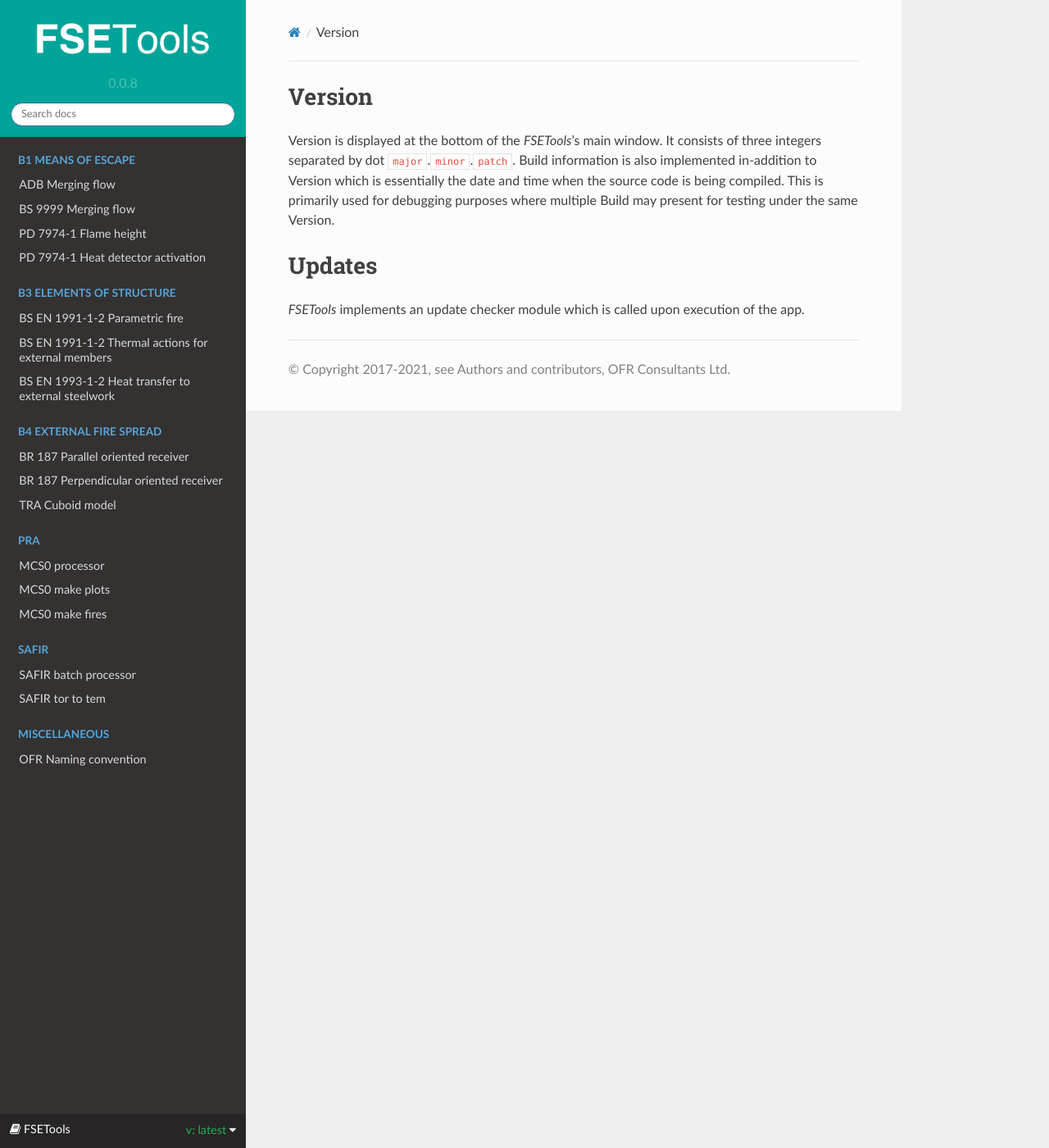
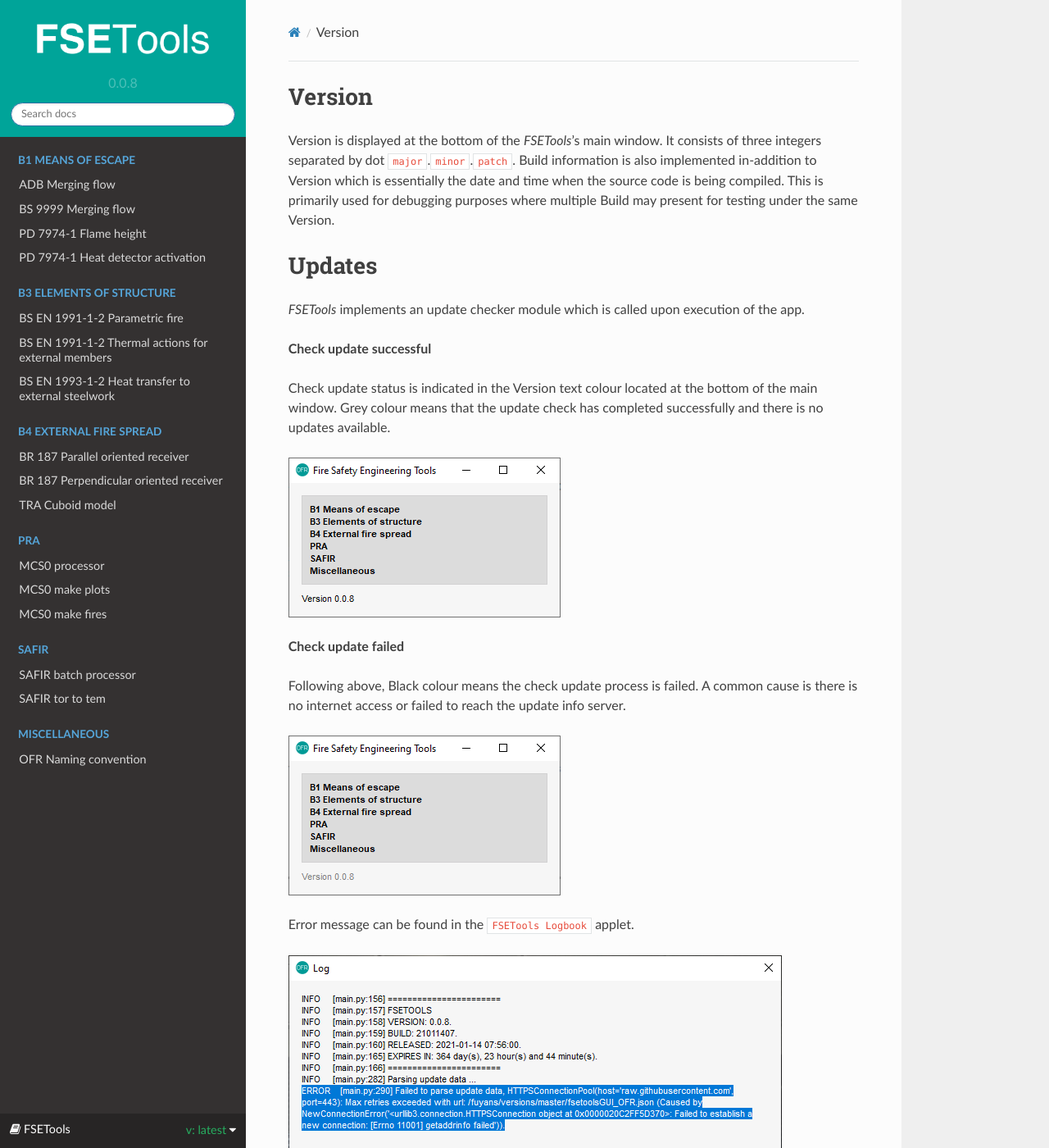
Before and after one commit to fuyans/fsetoolsGUI-doc, a Sphinx documentation site: the page built from source/Versions-and-updates.rst, in a window 1280 px wide and 1400 px high. Shown: the whole window at 82% size. Built offline with Sphinx 7.4.7 and the Read the Docs theme 2.0.0, drawn with Linux system fonts in a browser that asks for light colours; some of the changed text lies outside the part shown.

Commit message:
Added versions and updates.

```diff
--- a/source/Versions-and-updates.rst
+++ b/source/Versions-and-updates.rst
@@ -7,3 +7,36 @@
 :::::::
 
 `FSETools` implements an update checker module which is called upon execution of the app.
+
+**Check update successful**
+
+Check update status is indicated in the Version text colour located at the bottom of the main window. Grey colour means that the update check has completed successfully and there is no updates available.
+
+.. figure:: content/Check-update/check-update-successful.png
+    :alt: figure missing, check-update-successful.png
+
+**Check update failed**
+
+Following above, Black colour means the check update process is failed. A common cause is there is no internet access or failed to reach the update info server.
+
+.. figure:: content/Check-update/check-update-failed.png
+    :alt: image is missing, check-update-failed.png
+
+Error message can be found in the :code:`FSETools Logbook` applet.
+
+.. figure:: content/Check-update/check-update-failed-log.png
+    :alt: image is missing, check-update-failed-log.png
+
+**New version available**
+
+Where there are new versions available to install, a message will be shown at the bottom of the main window.
+
+.. figure:: content/Check-update/check-update-new-version-available.png
+    :alt: figure missing, check-update-new-version-available.png
+
+**Current version disabled**
+
+In certain circumstances where the current running version could be disabled due to various reasons, e.g. a critical bug had been identified, all applets will be set to inaccessible and update to the latest version is mandatory.
+
+.. figure:: content/Check-update/check-update-current-version-disabled.png
+    :alt: figure missing, check-update-current-version-disabled.png
```
Also changed, not shown: source/content/Check-update/check-update-current-version-disabled.png (added), source/content/Check-update/check-update-failed-log.png (added), source/content/Check-update/check-update-failed.png (added), source/content/Check-update/check-update-new-version-available.png (added), source/content/Check-update/check-update-successful-log.png (added), source/content/Check-update/check-update-successful.png (added).
